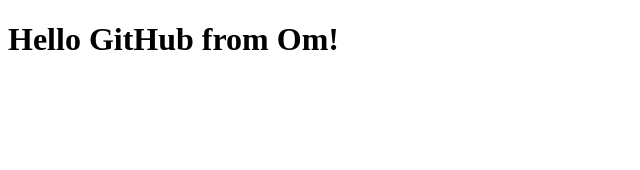
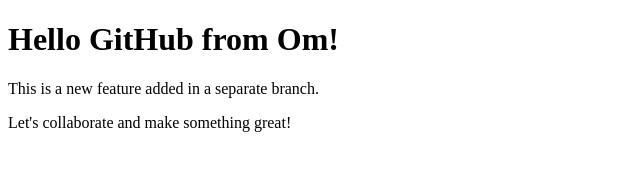
Before and after one commit to DeshmukhRao/my-github-demo, a plain HTML site: page index.html in a window 1280 px wide. Shown: the whole page, without its empty margins (0-640 px from the left). Drawn offline with Linux system fonts and the light colour scheme.

Commit message:
Add new feature paragrah

```diff
--- a/index.html
+++ b/index.html
@@ -6,5 +6,7 @@
 </head>
 <body>
   <h1>Hello GitHub from Om!</h1>
+  <p>This is a new feature added in a separate branch.</p>
+    <p>Let's collaborate and make something great!</p>
 </body>
 </html>
```
